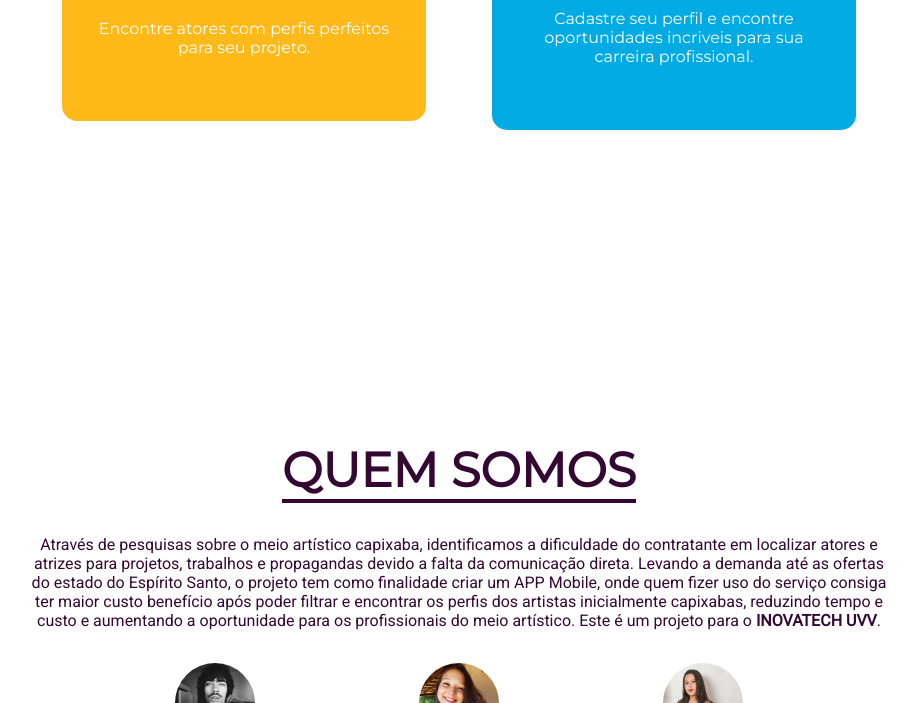
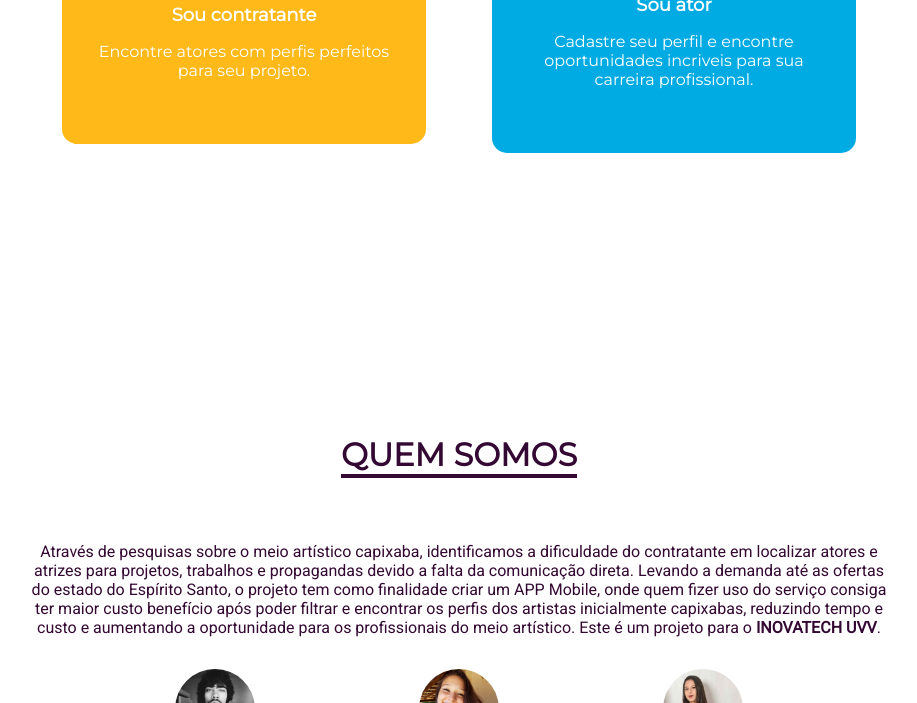
Before and after one commit to sShayron/landing-page-inovatech-2019, a plain HTML site: page index.html in a window 1280 px wide. Shown: the part 2104-2807 px from the top of the page, without its empty margins (181-1098 px from the left). Drawn offline with nearby package versions, Linux system fonts and the light colour scheme.

Commit message:
minor fixes

```diff
--- a/css/section3.css
+++ b/css/section3.css
@@ -3,6 +3,7 @@
   justify-content: center;
   align-items: center;
   flex-direction: column;
+  padding-top: 32px;
 }
 .box-user {
   width: 300px;
--- a/css/section4.css
+++ b/css/section4.css
@@ -5,9 +5,6 @@
   flex-direction: column;
   color: black;
   padding-top: 32px;
-}
-.section-4 .section-title {
-  margin-bottom: 32px;
 }
 .wrapper-quem-somos {
   flex-direction: column;
--- a/css/styles.css
+++ b/css/styles.css
@@ -39,7 +39,7 @@ body {
 .section-title {
   display: inline-block;
   text-align: center;
-  font-size: 48px;
+  font-size: 32px;
   color: #330832;
   position: relative;
   font-weight: bold;
```
